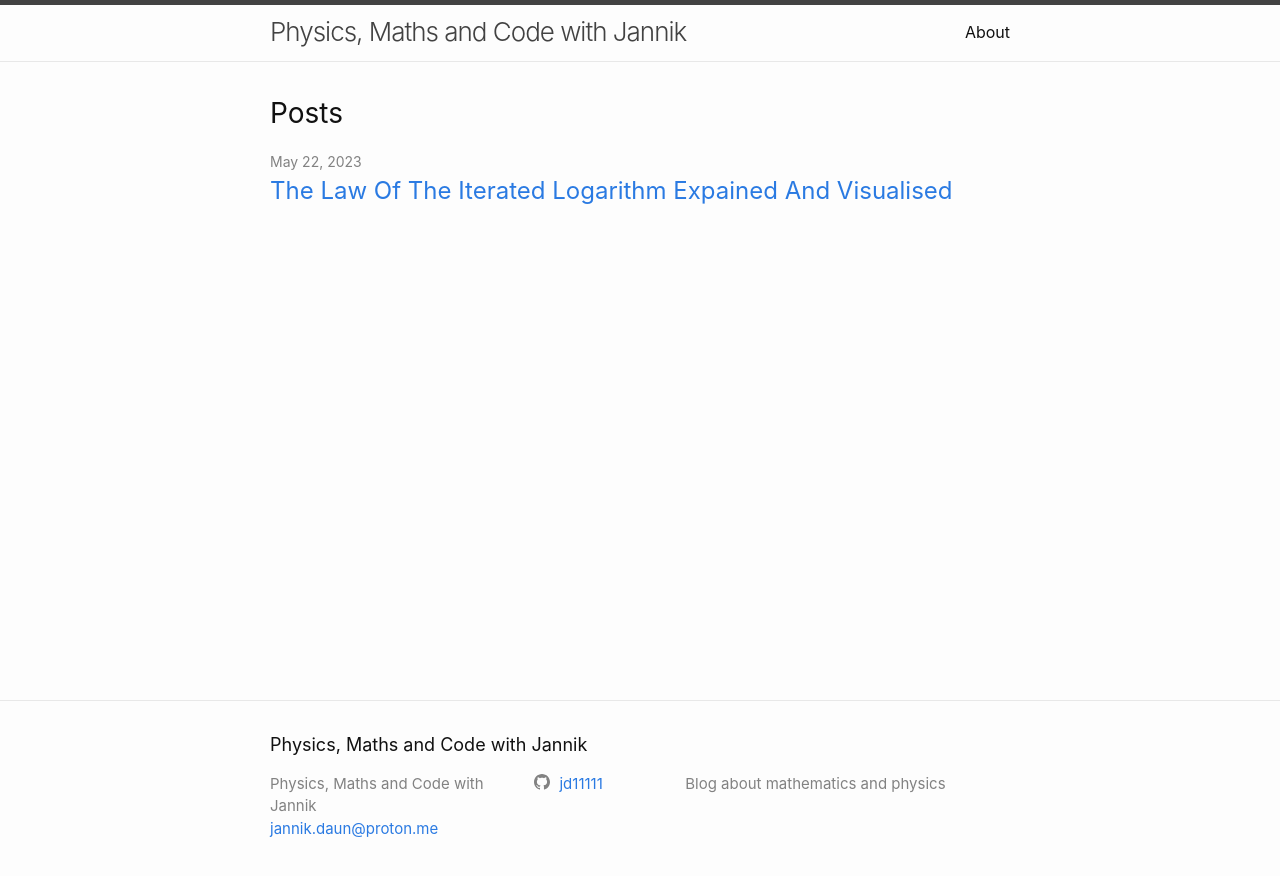
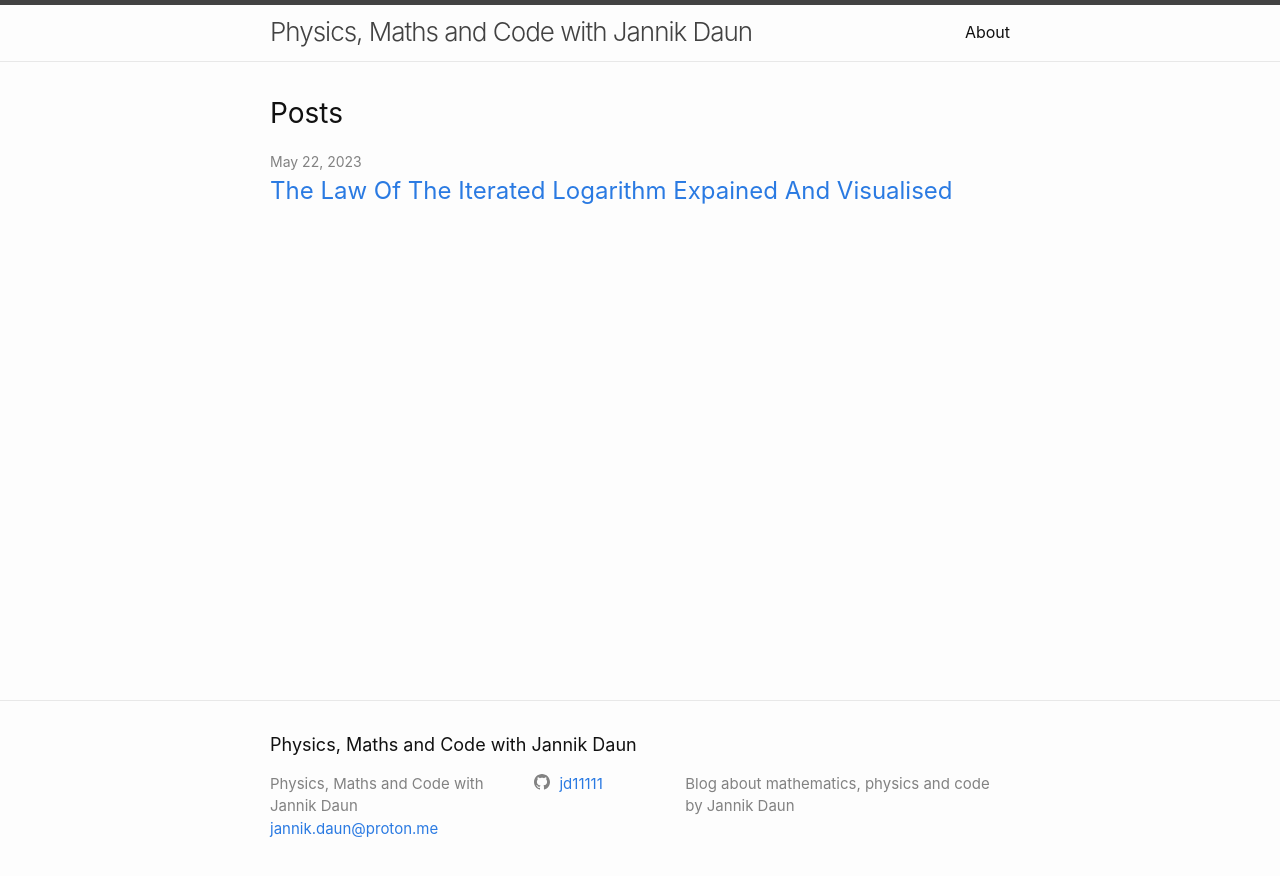
Before and after one commit to jd11111/jd11111.github.io, a Jekyll site: the page built from index.markdown, in a window 1280 px wide. Shown: the top 876 px of the page. Built offline with Jekyll 4.4.1, drawn with Linux system fonts in a browser that asks for light colours.

Commit message:
modified:   _config.yml

```diff
--- a/_config.yml
+++ b/_config.yml
@@ -18,10 +18,10 @@
 # You can create any custom variable you would like, and they will be accessible
 # in the templates via {{ site.myvariable }}.
 
-title: Physics, Maths and Code with Jannik
+title: Physics, Maths and Code with Jannik Daun
 email: jannik.daun@proton.me
 description: >- # this means to ignore newlines until "baseurl:"
-  Blog about mathematics and physics
+  Blog about mathematics, physics and code by Jannik Daun
 baseurl: "" # the subpath of your site, e.g. /blog
 url: "" # the base hostname & protocol for your site, e.g. http://example.com
 twitter_username:
```
